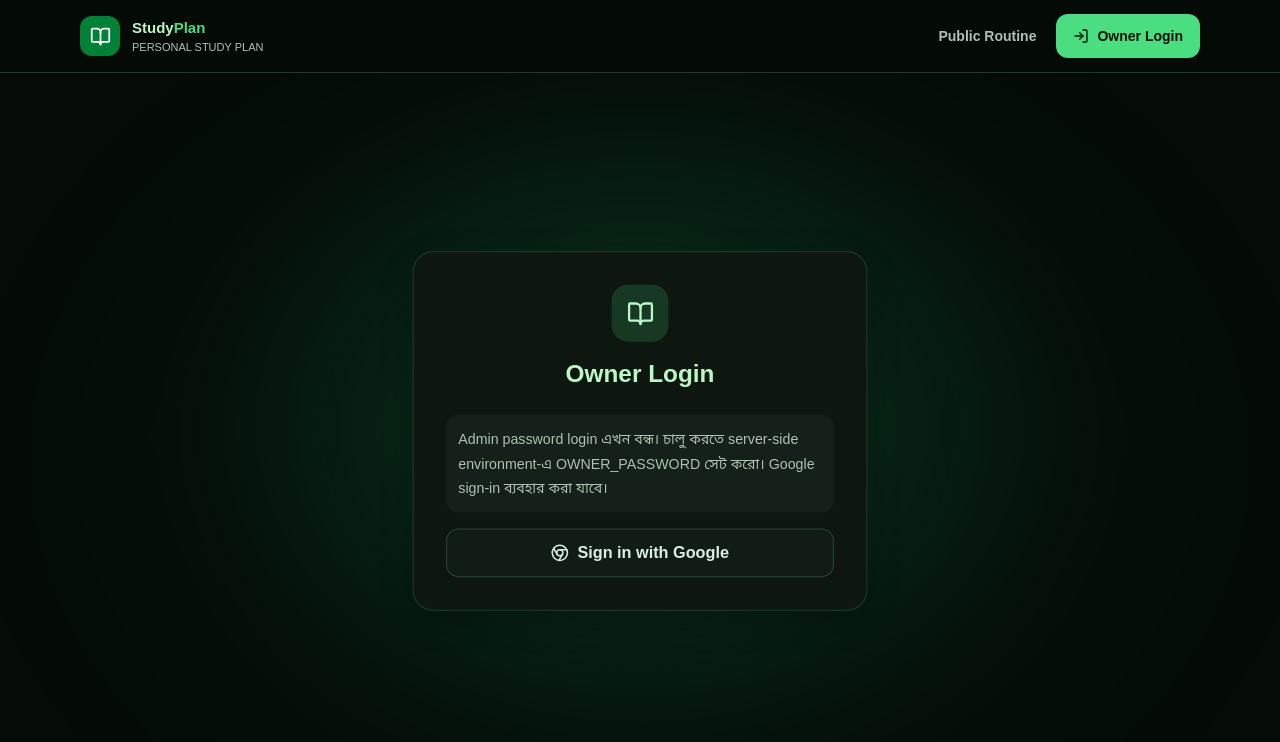
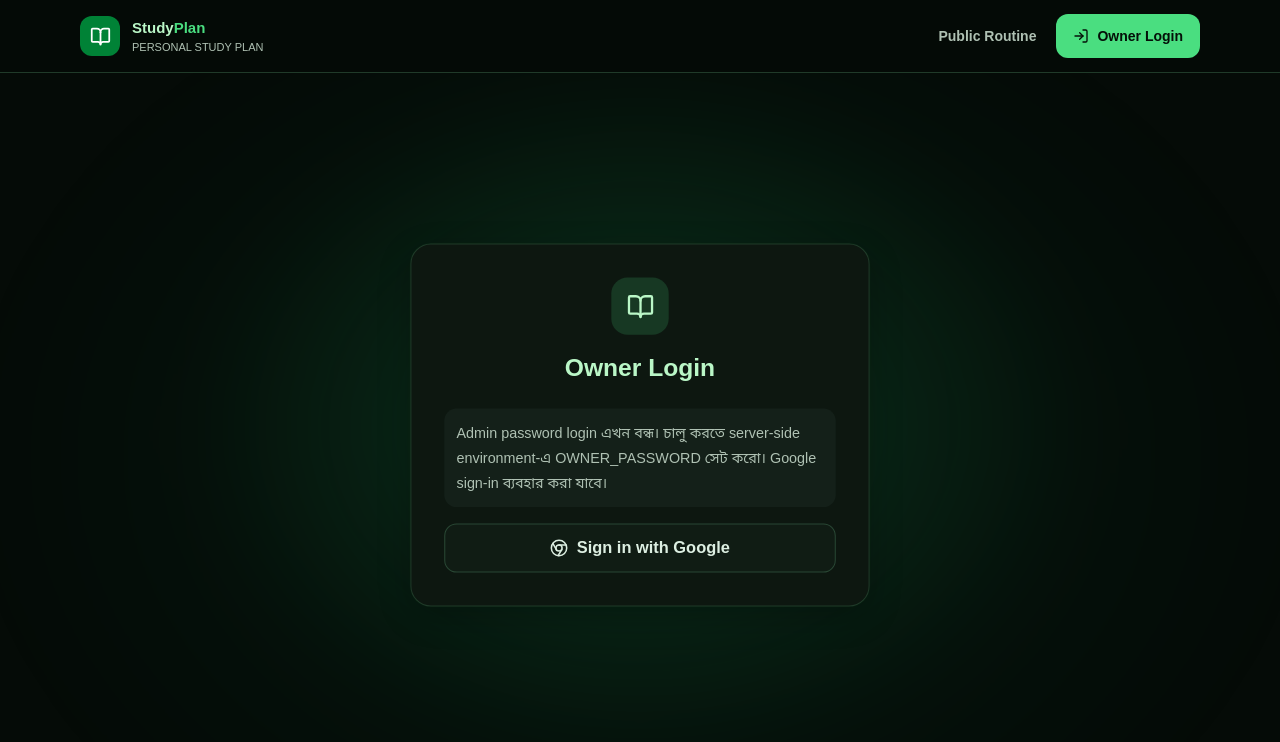
Before and after one commit to omorfaruk22/Study-Plan, a Next.js app: page /login in a window 1280 px wide. In both pictures the pointer is over the element 640 px from the left and 437 px from the top of the page. Shown: the top 742 px of the page. Built offline with nearby package versions, Linux system fonts and the light colour scheme.

Commit message:
ui: increase login panel hover lift

```diff
--- a/src/app/globals.css
+++ b/src/app/globals.css
@@ -49,10 +49,10 @@ button { cursor:pointer; }
 }
 .login-panel:hover,
 .login-panel:focus-within {
-  translate:0 -6px;
-  scale:1.015;
+  translate:0 -12px;
+  scale:1.025;
   border-color:rgba(74,222,128,.42);
-  box-shadow:0 18px 48px rgba(0,0,0,.36), 0 0 42px rgba(34,197,94,.22);
+  box-shadow:0 24px 55px rgba(0,0,0,.38), 0 0 52px rgba(34,197,94,.24);
 }
 @media (prefers-reduced-motion: reduce) {
   .login-stage::before,
```
